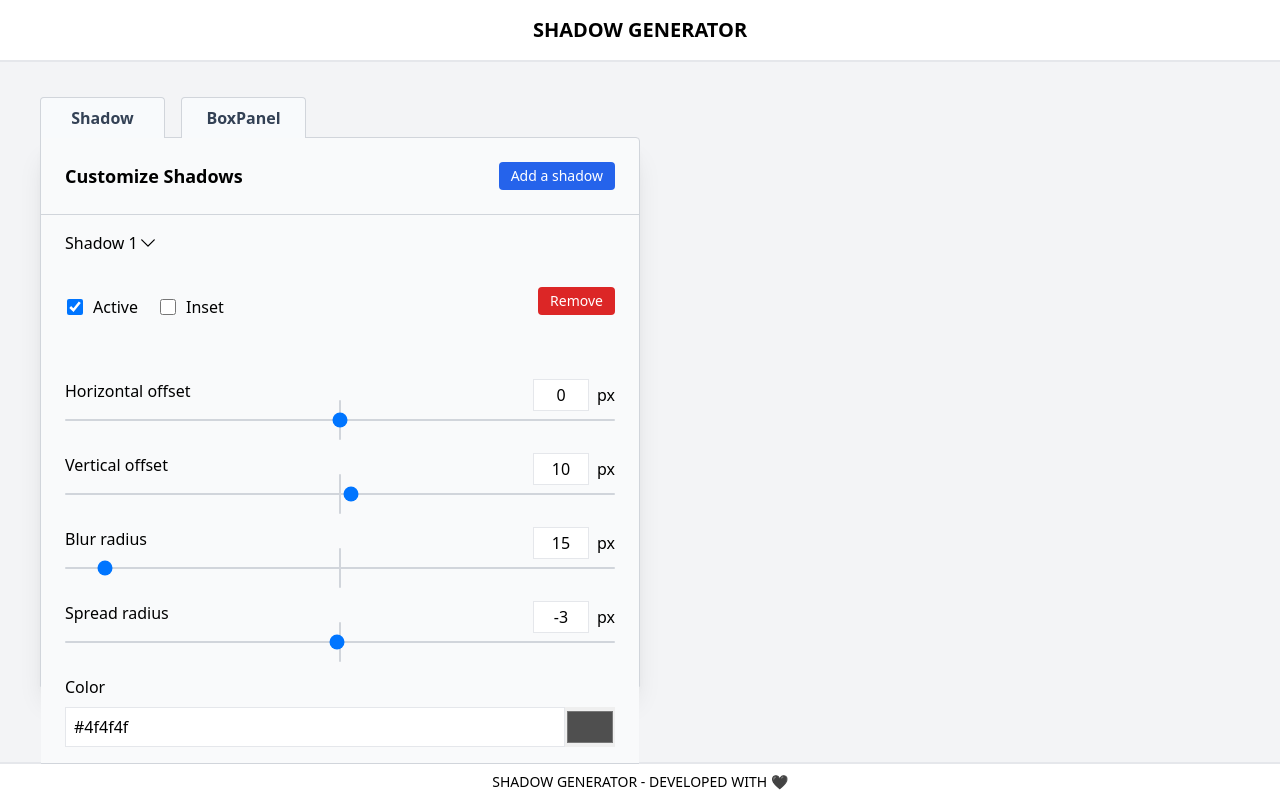
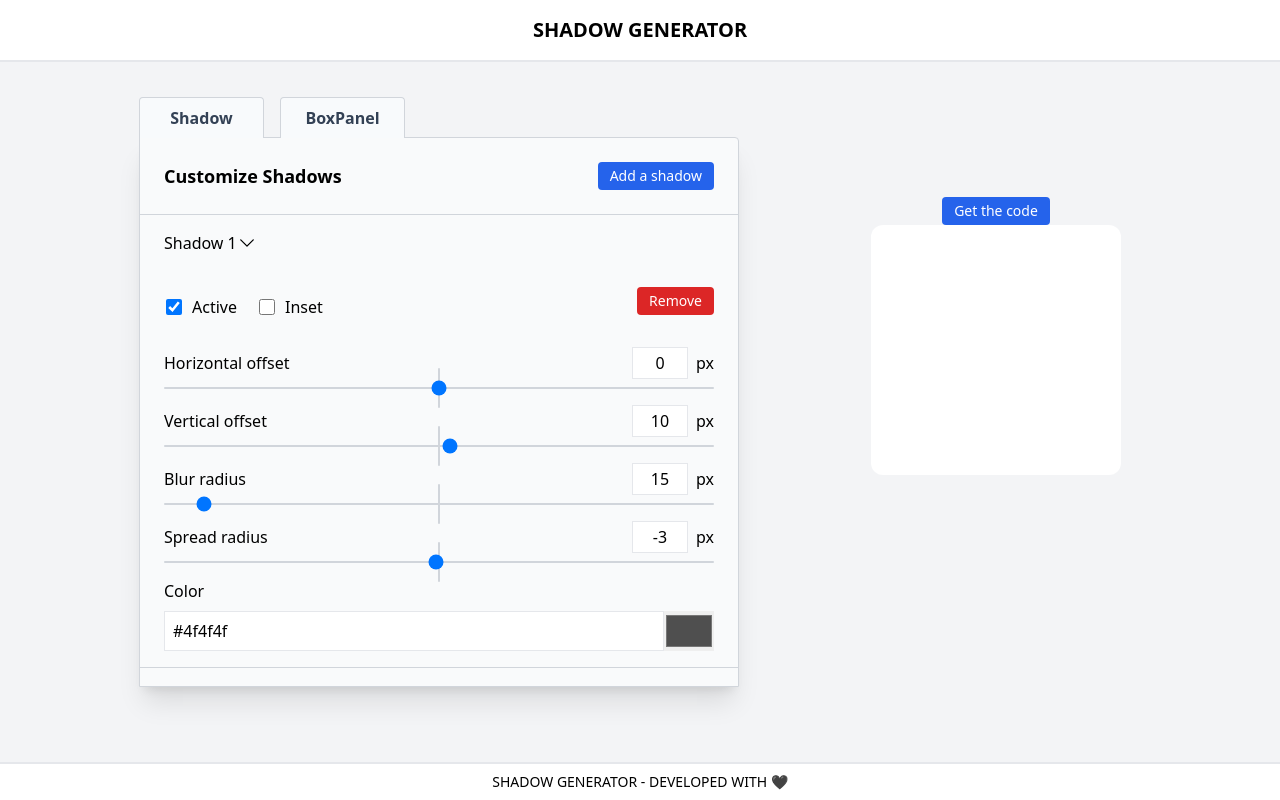
Before and after one commit to BRC-Thomas/box-shadow-generator, a React (Vite) app: page / in a window 1280 px wide. Built offline with nearby package versions, Linux system fonts and the light colour scheme.

Commit message:
fix ui + visualisation

```diff
--- a/src/App.jsx
+++ b/src/App.jsx
@@ -1,15 +1,15 @@
 import Header from "./components/Header";
 import Footer from "./components/Footer";
 import LeftContainer from "./layouts/LeftContainer"
-
+import Visualization from "./layouts/Visualization/Visualization";
 
 function App() {
   return (
     <div className="min-h-screen flex flex-col ">
         <Header/>
-        <main className="flex flex-wrap jsutify-center items-center flex-grow bg-gray-100 px-10 md:flex-nowrap">
+        <main className="flex flex-wrap justify-center items-center flex-grow bg-gray-100 px-10 md:flex-nowrap">
           <LeftContainer/>
-          {/* <Visualisation/> */}
+          <Visualization/>
         </main>
         <Footer/>
     </div>
--- a/src/layouts/BoxPanel/BoxRange.jsx
+++ b/src/layouts/BoxPanel/BoxRange.jsx
@@ -11,7 +11,7 @@ export default function BoxRAnge({inputData}) {
     }))
   }
   return (
-    <div className="my-8">
+    <div className="my-6">
       <div className="flex justify-between">
         <p>{inputData.name}</p>
         <div className="flex items-baseline mb-2">
--- a/src/layouts/LeftContainer.jsx
+++ b/src/layouts/LeftContainer.jsx
@@ -24,7 +24,7 @@ export default function LeftContainer() {
                 </button>
             ))}
         </div>
-        <div>
+        <div className="h-full overflow-auto">
             {tabList[tabs].component}
 
         </div>
--- a/src/layouts/ShadowList/Shadow.jsx
+++ b/src/layouts/ShadowList/Shadow.jsx
@@ -44,7 +44,7 @@ export default function Shadow({panelNumber, shadow}) {
           />
       </button>
       {toggleShadow && <>
-        <div className="flex items-end px-6 py-4">
+        <div className="flex items-end px-6 pt-4">
           <ShadowCheckbox name={'active'} shadowID={shadow.id}/>
           <ShadowCheckbox name={'inset'} shadowID={shadow.id}/>
           <button className="ml-auto text-sm bg-red-600 text-white hover:bg-red-700 py-1 px-3 rounded">
--- a/src/layouts/ShadowList/ShadowCheckbox.jsx
+++ b/src/layouts/ShadowList/ShadowCheckbox.jsx
@@ -5,6 +5,7 @@ export default function ShadowCheckbox({name, shadowID}) {
     const checkboxShadow = useSelector(state => state.shadows.find(shadow => shadow.id === shadowID))
     const dispatch = useDispatch()
 console.log(checkboxShadow);
+
   return (
         <>
             <input
--- a/src/layouts/ShadowList/ShadowRange.jsx
+++ b/src/layouts/ShadowList/ShadowRange.jsx
@@ -12,8 +12,8 @@ export default function ShadowRange({inputData, shadowID}) {
     }))
   }
   return (
-    <div className="my-8">
-      <div className="flex justify-between">
+    <div className="my-4">
+      <div className="flex justify-between items-baseline">
         <p>{inputData.name}</p>
         <div className="flex items-baseline mb-2">
           <input
--- /dev/null
+++ b/src/layouts/Visualization/Modal/ModalBtn.jsx
@@ -0,0 +1,5 @@
+export default function ModalBtn() {
+  return (
+    <div className="mx-auto mt-2 py-1 px-3 text-sm rounded bg-blue-600 text-white hover:bg-blue-700">Get the code</div>
+  )
+}
--- /dev/null
+++ b/src/layouts/Visualization/Modal/ModalResult.jsx
@@ -0,0 +1,7 @@
+import React from 'react'
+
+export default function ModalResult() {
+  return (
+    <div>ModalResult</div>
+  )
+}
--- /dev/null
+++ b/src/layouts/Visualization/Visualization.jsx
@@ -0,0 +1,12 @@
+import ModalBtn from "./Modal/ModalBtn"
+
+export default function Visualization() {
+  return (
+    <div className="flex flex-col p-5 ml-10 lg:ml-28">
+        <ModalBtn/>
+        <div className="w-[250px] h-[250px] bg-white rounded-xl mb-20 lg:mb-40">
+
+        </div>
+    </div>
+  )
+}
```
